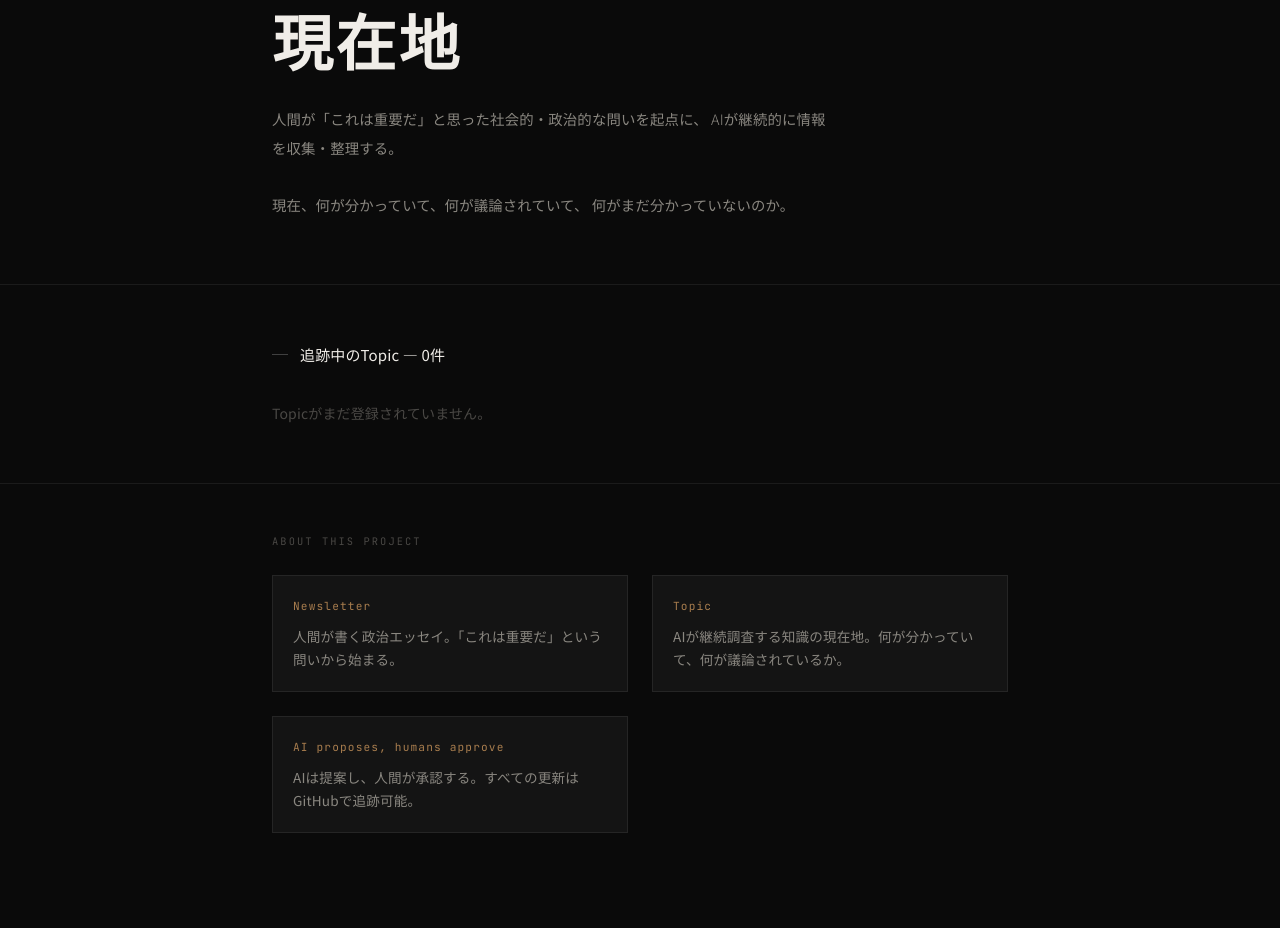
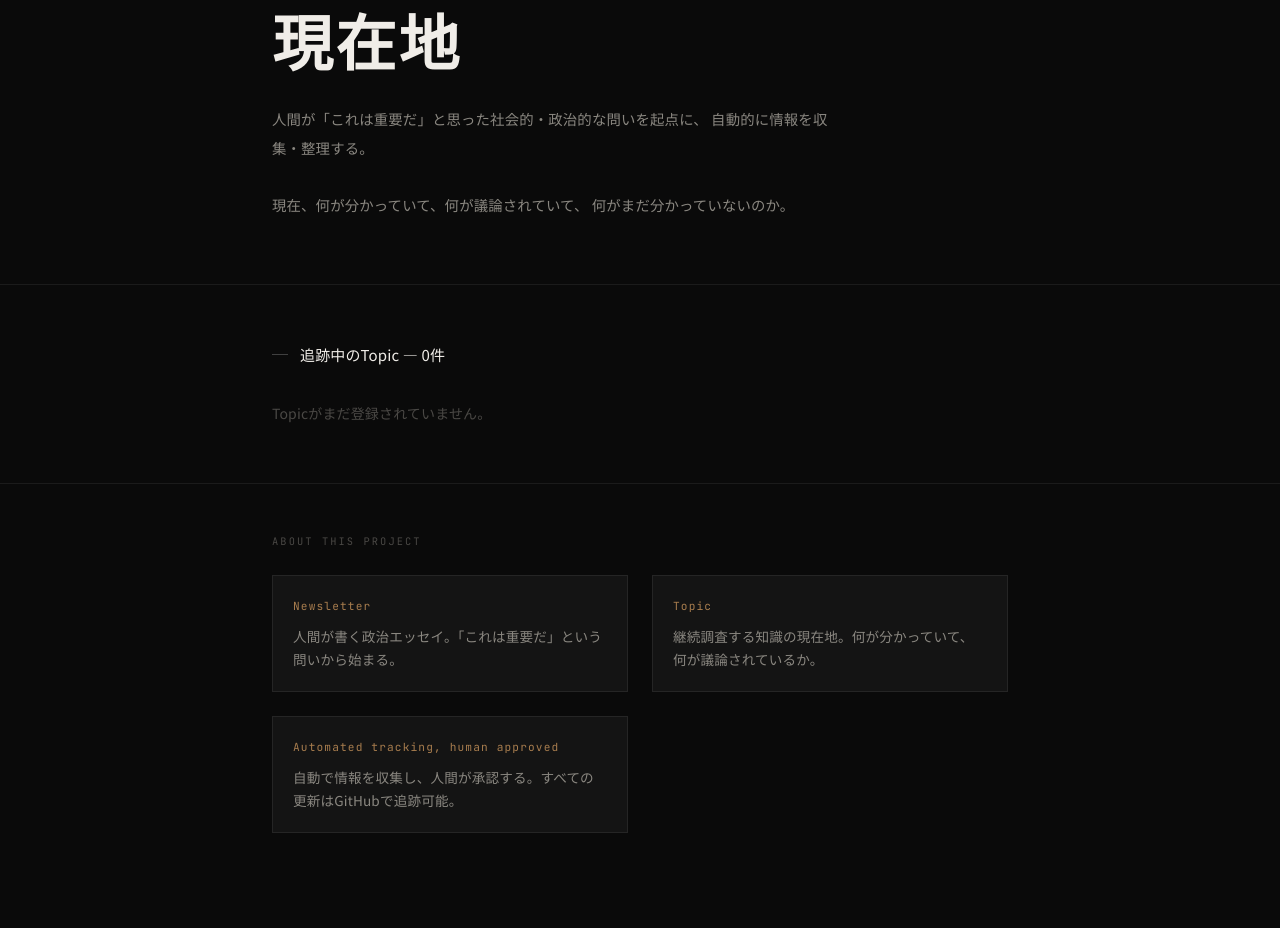
Before and after one commit to takedahika/politics_ronten_agent, a Next.js app in the folder site/: page / in a window 1280 px wide. Shown: the part 244-1172 px from the top of the page. Built offline with nearby package versions, Linux system fonts and the light colour scheme.

Commit message:
chore: remove all mentions of AI from UI and PR templates

```diff
--- a/site/src/app/page.tsx
+++ b/site/src/app/page.tsx
@@ -30,7 +30,7 @@ export default async function HomePage() {
           </h1>
           <p className="home-hero-desc">
             人間が「これは重要だ」と思った社会的・政治的な問いを起点に、
-            AIが継続的に情報を収集・整理する。
+            自動的に情報を収集・整理する。
             <br />
             <br />
             現在、何が分かっていて、何が議論されていて、
@@ -110,11 +110,11 @@ export default async function HomePage() {
               },
               {
                 label: "Topic",
-                desc: "AIが継続調査する知識の現在地。何が分かっていて、何が議論されているか。",
+                desc: "継続調査する知識の現在地。何が分かっていて、何が議論されているか。",
               },
               {
-                label: "AI proposes, humans approve",
-                desc: "AIは提案し、人間が承認する。すべての更新はGitHubで追跡可能。",
+                label: "Automated tracking, human approved",
+                desc: "自動で情報を収集し、人間が承認する。すべての更新はGitHubで追跡可能。",
               },
             ].map((item) => (
               <div
--- a/site/src/app/topics/[slug]/page.tsx
+++ b/site/src/app/topics/[slug]/page.tsx
@@ -152,7 +152,7 @@ export default async function TopicPage({ params }: Props) {
           </div>
           <p style={{ fontSize: "0.875rem", color: "var(--text-muted)", lineHeight: "1.8" }}>
             このページの変更履歴はGitHubで確認できます。
-            すべての更新はAIによる提案として作成され、人間が承認した後に公開されます。
+            すべての更新は自動提案として作成され、人間が承認した後に公開されます。
           </p>
           <a
             href={`https://github.com/takedahika/politics_ronten_agent/commits/main/topics/${slug}`}
```
Also changed, not shown: 1 other file (tests, documents, lock files or other folders).
